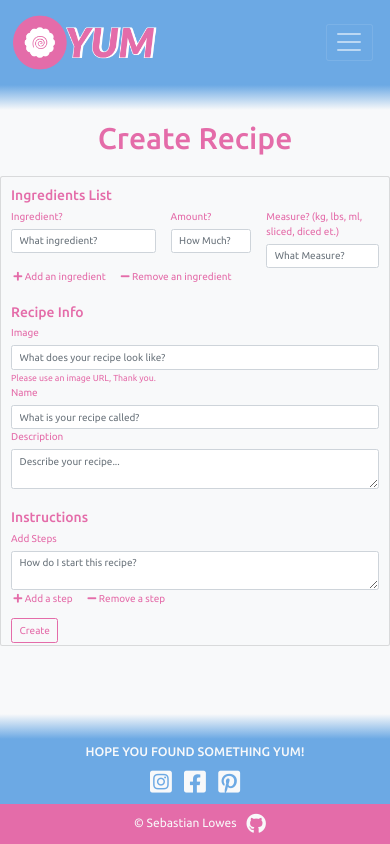
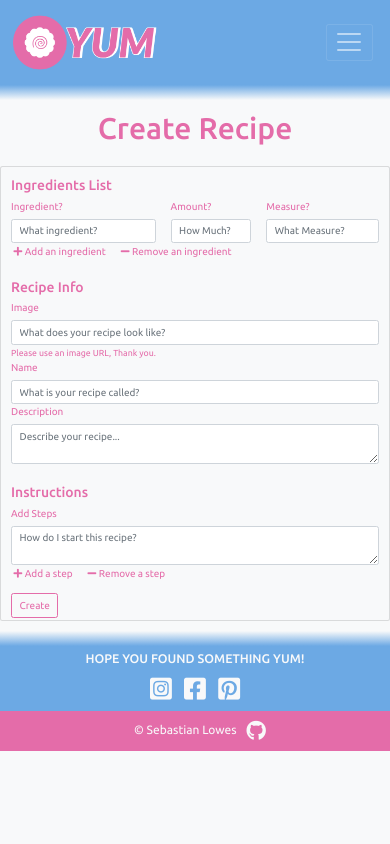
Before and after one commit to S-Lowes/Code-Institute-MS3, a Flask app: page /create_recipe in a window 390 px wide. Run offline with Flask 2, Linux system fonts and the light colour scheme; some libraries are stand-ins or nearby versions.

Commit message:
(fix):Revert absolute footer to static

```diff
--- a/static/css/style.css
+++ b/static/css/style.css
@@ -341,11 +341,11 @@ a {
 
 @media screen and (max-width:600px) {
     body {
-        margin: 0px !important;
+        margin-bottom: 0px !important;
     }
 
     .container-fluid {
-        overflow: hidden;
+        overflow-x: hidden;
     }
 
     .logo {
@@ -363,11 +363,11 @@ a {
     }
 
     .fade_down {
-        height: 25px;
+        height: 15px;
     }
 
     .fade_up {
-        height: 25px;
+        height: 15px;
     }
 
     .sticky-top {
@@ -375,7 +375,6 @@ a {
     }
 
     .fixed-bottom {
-        position: absolute !important;
-        overflow: hidden;
+        position: static !important;
     }
 }
--- a/templates/create_recipe.html
+++ b/templates/create_recipe.html
@@ -21,7 +21,7 @@
                     <input type="text" class="form-control" name="amount" id="amount" placeholder="How Much?" required>
                 </div>
                 <div class="col-4" id="measurement">
-                    <label for="measurement" class="form-label">Measure? (kg, lbs, ml, sliced, diced et.)</label>
+                    <label for="measurement" class="form-label">Measure?</label>
                     <input type="text" class="form-control" name="measurement" id="measurement"
                         placeholder="What Measure?" required>
                 </div>
```
